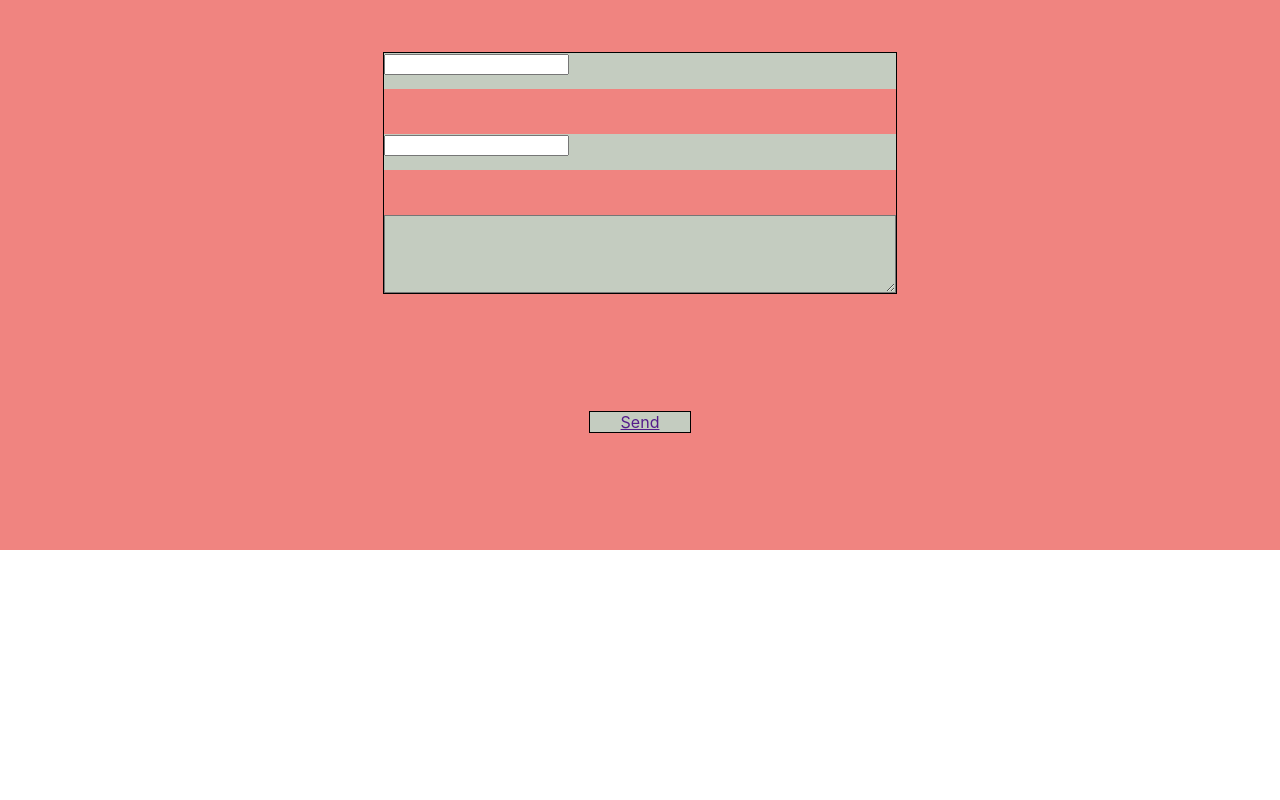
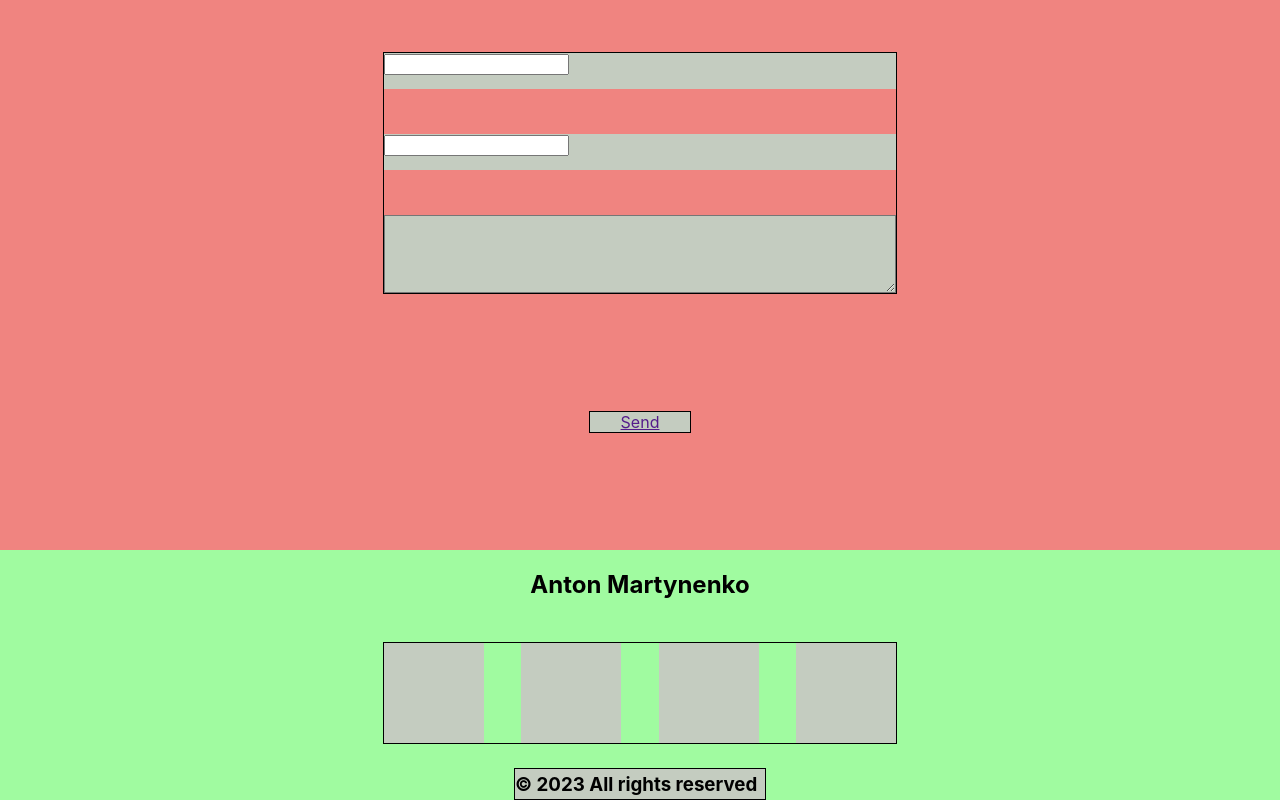
Before and after one commit to Anton-Martynenko/Portfolio, a React (Create React App) app: page / in a window 1280 px wide. Shown: the part 2980-3780 px from the top of the page. Before the commit the page ends 3530 px from the top, so only its background shows below. Built offline with nearby package versions, Linux system fonts and the light colour scheme.

Commit message:
footer starts

```diff
--- a/src/App.tsx
+++ b/src/App.tsx
@@ -6,6 +6,7 @@ import Skills from "./skills/Skills";
 import Projects from "./projects/Projects";
 import RemoteWork from "./remoteWork/RemoteWork";
 import Contacts from "./contacts/Contacts";
+import Footer from "./footer/Footer";
 
 function App() {
   return (
@@ -16,6 +17,7 @@ function App() {
         <Projects />
         <RemoteWork />
         <Contacts />
+        <Footer />
     </div>
   );
 }
--- /dev/null
+++ b/src/footer/Footer.module.css
@@ -0,0 +1,30 @@
+.footerBlock {
+    height: 250px;
+    background-color: #98FB98EA;
+}
+
+.footerContainer {
+    display: flex;
+    flex-direction: column;
+    justify-content: space-between;
+}
+
+.centralBlock {
+    border: 1px solid;
+    width: 50%;
+    height: 100px;
+    display: flex;
+    flex-direction: row;
+    justify-content: space-between;
+    flex-wrap: wrap;
+}
+
+.rights {
+    border: 1px solid;
+    width: 250px;
+    height: 30px;
+    background-color: #c4ccc0;
+    display: flex;
+    flex-direction: column;
+    justify-content: center;
+}
--- /dev/null
+++ b/src/footer/Footer.tsx
@@ -0,0 +1,26 @@
+import React from 'react';
+import s from './Footer.module.css';
+import sContainer from '../common/styles/Container.module.css'
+import FooterBlock from "./footerBlock/FooterBlock";
+
+
+function Footer() {
+    return (
+        <div className={s.footerBlock}>
+            <div className={`${sContainer.container} ${s.footerContainer}`}>
+                <h2>Anton Martynenko</h2>
+                <div className={s.centralBlock}>
+                    <FooterBlock />
+                    <FooterBlock />
+                    <FooterBlock />
+                    <FooterBlock />
+                </div>
+                <div className={s.rights}>
+                    <h3>© 2023 All rights reserved</h3>
+                </div>
+            </div>
+        </div>
+    );
+}
+
+export default Footer;
--- /dev/null
+++ b/src/footer/footerBlock/FooterBlock.module.css
@@ -0,0 +1,29 @@
+/*.footerBlock {*/
+/*    height: 250px;*/
+/*    background-color: #f0ee8c;*/
+/*}*/
+
+/*.footerContainer {*/
+/*    flex-direction: column;*/
+/*    justify-content: space-evenly;*/
+/*}*/
+
+/*.centralBlock {*/
+/*    border: 1px solid;*/
+/*    width: 50%;*/
+/*    height: 30%;*/
+/*    display: flex;*/
+/*    flex-direction: column;*/
+/*    justify-content: space-between;*/
+/*    flex-wrap: wrap;*/
+/*}*/
+
+.footer {
+    height: 100px;
+    /*background-color: #f0ee8c;*/
+
+    width: 100px;
+    background-color: #c4ccc0;
+    /*display: flex;*/
+    /*justify-content: space-between;*/
+}
--- /dev/null
+++ b/src/footer/footerBlock/FooterBlock.tsx
@@ -0,0 +1,14 @@
+import React from 'react';
+import s from './FooterBlock.module.css';
+import sContainer from '../common/styles/Container.module.css'
+
+
+function FooterBlock() {
+    return (
+        <div className={s.footer}>
+
+        </div>
+    );
+}
+
+export default FooterBlock;
```
